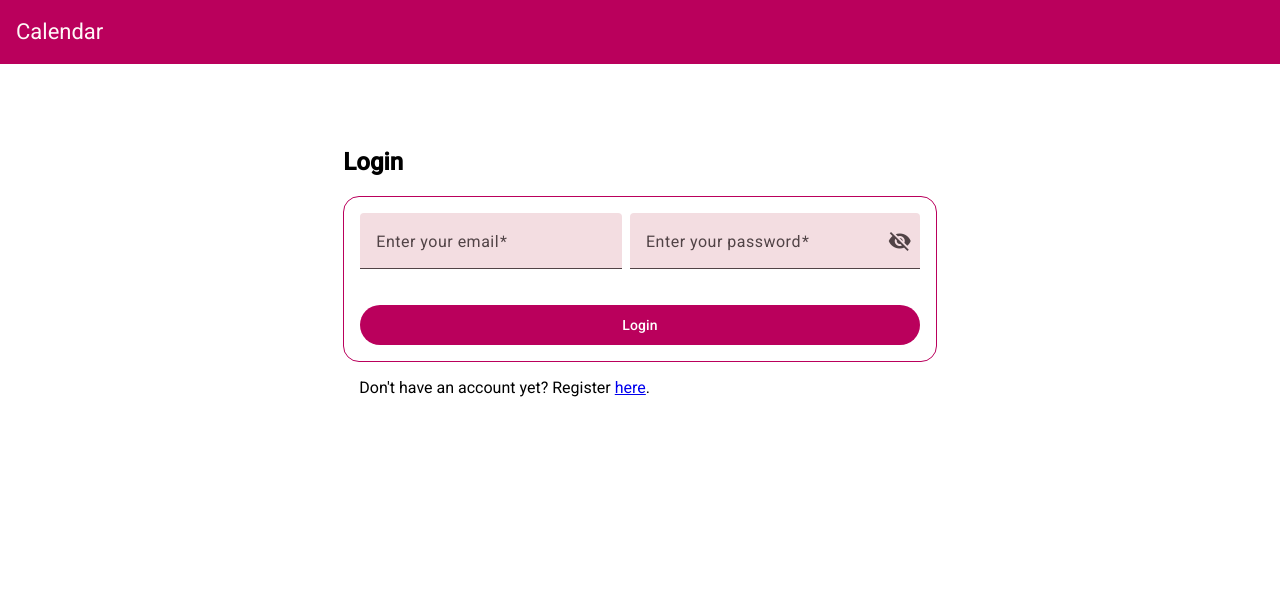
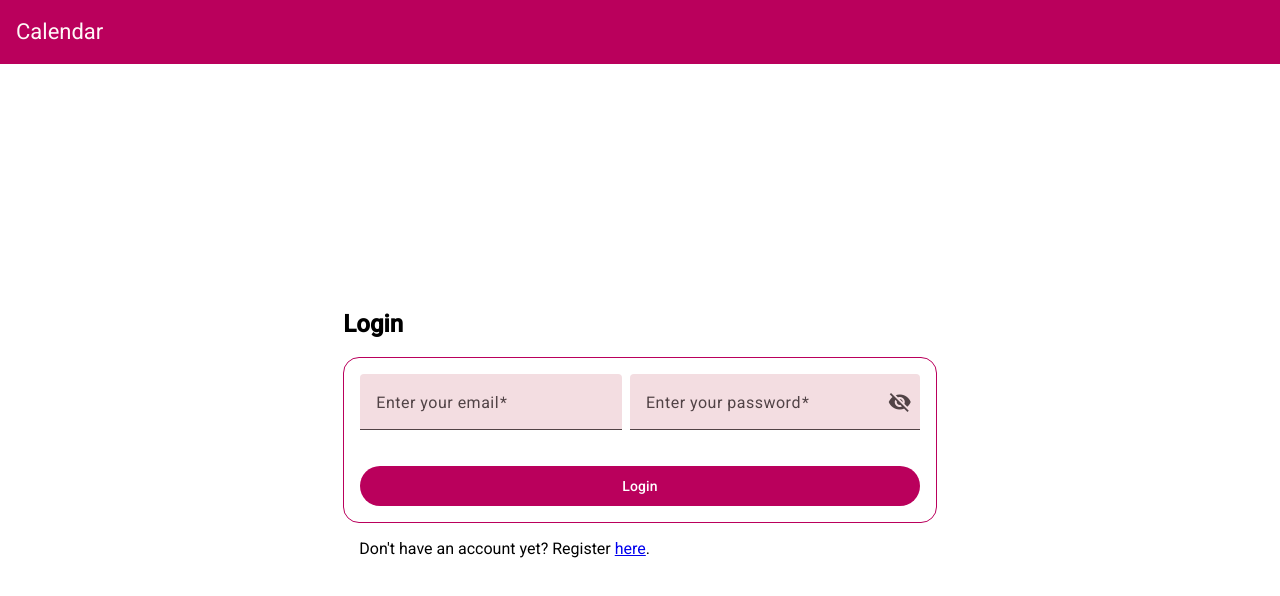
Before and after one commit to Patrick-S-Foster/calendar-project, an Angular app in the folder website/: page /login in a window 1280 px wide. Shown: the top 596 px of the page. Built offline with nearby package versions, Linux system fonts and the light colour scheme.

Commit message:
Corrected behaviour to allow content of webpages to take up all of the remaining room.

```diff
--- a/website/src/app/app.component.scss
+++ b/website/src/app/app.component.scss
@@ -2,9 +2,10 @@
   display: flex;
   position: relative;
   flex-direction: column;
-  min-height: 100%;
+  height: 100dvh;
 }
 
 .content-container {
   flex: 1;
+  height: 100%;
 }
--- a/website/src/app/login/login.component.scss
+++ b/website/src/app/login/login.component.scss
@@ -1,6 +1,4 @@
 app-credential-form {
+  height: 100%;
   display: flex;
-  flex-direction: column;
-  align-items: center;
-  margin: calc(var(--mat-sys-corner-large) * 4) var(--mat-sys-corner-large);
 }
--- a/website/src/app/register/register.component.scss
+++ b/website/src/app/register/register.component.scss
@@ -1,5 +1,4 @@
 app-credential-form {
+  height: 100%;
   display: flex;
-  flex-direction: column;
-  margin: calc(var(--mat-sys-corner-large) * 4) var(--mat-sys-corner-large);
 }
```
